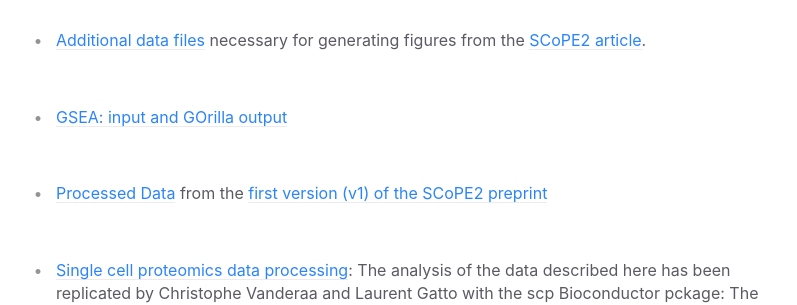
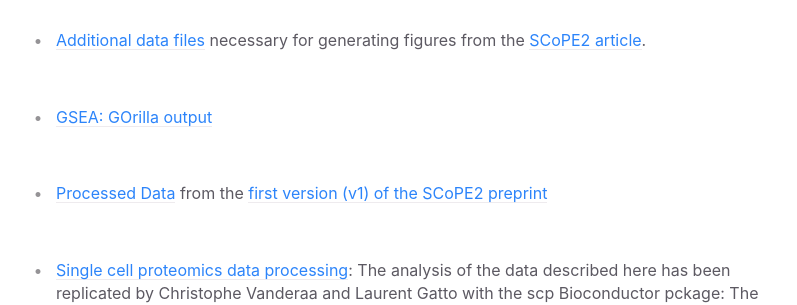
Before and after one commit to SlavovLab/SCoPE2, a Jekyll site: the page built from docs/docs/data.md, in a window 1280 px wide. Shown: the part 1253-1558 px from the top of the page, without its empty margins (356-1153 px from the left). Built offline with Jekyll 4.4.1, drawn with Linux system fonts in a browser that asks for light colours; nearby versions of some CDN libraries.

Commit message:
Update data.md

```diff
--- a/docs/docs/data.md
+++ b/docs/docs/data.md
@@ -50,7 +50,7 @@ description: "download single-cell proteomics data from SCoPE2, a second generat
 * [Additional data files](https://drive.google.com/open?id=1VzBfmNxziRYqayx3SP-cOe2gu129Obgx) necessary for generating figures from the [SCoPE2 article](https://doi.org/10.1101/665307).
 
 &nbsp;
-* [GSEA: input and GOrilla output](https://drive.google.com/drive/folders/1DCp_euY0Cj_NWWG5xQsx7CTN3ju5LI_O?usp=sharing)
+* [GSEA: GOrilla output](https://drive.google.com/drive/folders/1DCp_euY0Cj_NWWG5xQsx7CTN3ju5LI_O?usp=sharing)
 
 
 &nbsp;
```
